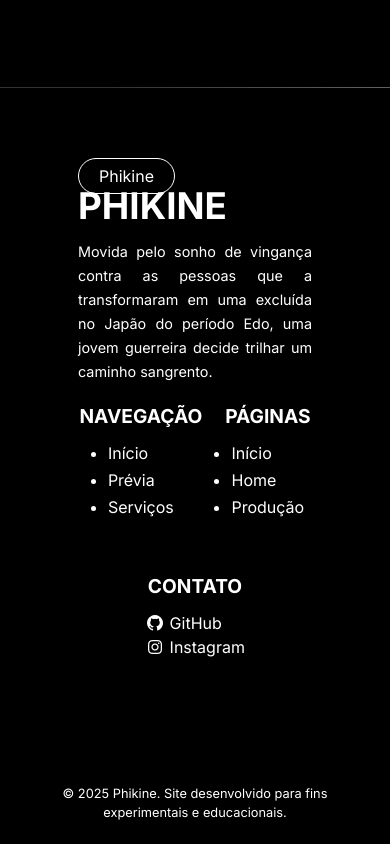
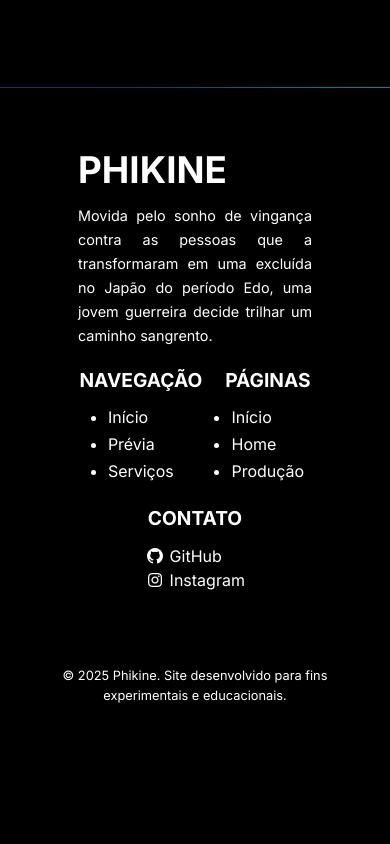
Before and after one commit to DafnyAlmeida/Phikine, a plain HTML site: page index.html in a window 390 px wide. Shown: the part 4769-5613 px from the top of the page. After the commit the page ends 5496 px from the top, so only its background shows below. Drawn offline with Linux system fonts and the light colour scheme.

Commit message:
To pra desistir

```diff
--- a/assets/styles/landing_style.css
+++ b/assets/styles/landing_style.css
@@ -816,7 +816,7 @@ SECTION SERVIÇOS (04)
         max-width: 300px;
         text-align: justify;
         line-height: 1.5em;
-        min-height: 150px;
+        min-height: 100px;
     }
 
     .h3_footer {
--- a/index.html
+++ b/index.html
@@ -227,7 +227,6 @@
         <div class="div_footer">
             <div class="items_footer">
                 <div class="title">
-                    <span class="logo_footer">Phikine</span>
                     <h3 class="h3_footer">PHIKINE</h3>
                 </div>
                 <p>Movida pelo sonho de vingança contra as pessoas que a transformaram em uma excluída no Japão do
```
